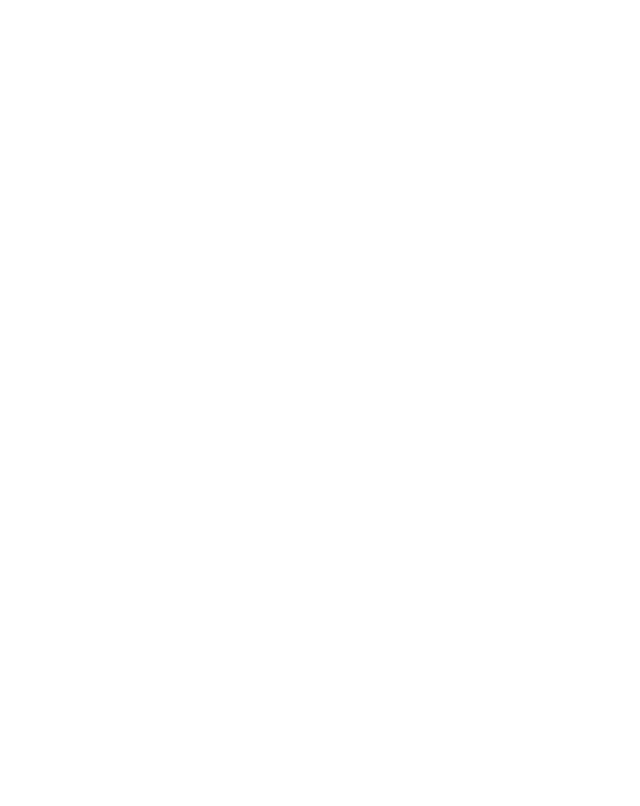
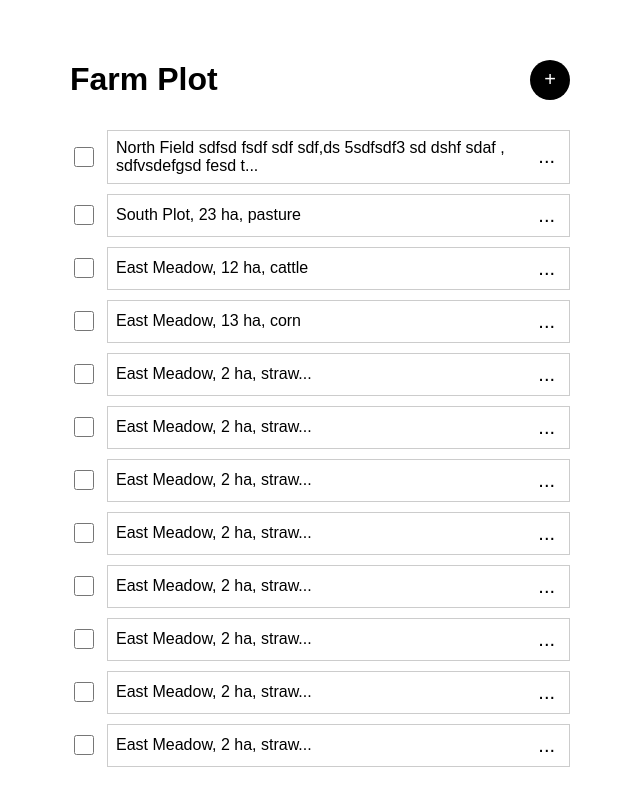
Before and after one commit to SiT3D/hakaton2025, a Vue app in the folder frontend/: page /list in a window 1280 px wide. Before the commit this address had no page. Shown: the whole page, without its empty margins (320-960 px from the left). Built offline with nearby package versions, Linux system fonts and the light colour scheme.

Commit message:
vue pages

```diff
--- a/frontend/src/router/index.js
+++ b/frontend/src/router/index.js
@@ -1,10 +1,12 @@
 import { createRouter, createWebHistory } from 'vue-router'
 import Register from '../views/Register.vue'
 import Login from '../views/Login.vue'
+import List from '../views/List.vue'
 
 const routes = [
     { path: '/register', component: Register },
     { path: '/login', component: Login },
+    { path: '/list', component: List },
 ]
 
 const router = createRouter({
--- /dev/null
+++ b/frontend/src/views/List.vue
@@ -0,0 +1,243 @@
+<template>
+  <div class="farm">
+    <div class="header">
+      <h1>Farm Plot</h1>
+      <button class="add" @click="addPlot">+</button>
+    </div>
+
+    <div v-for="plot in plots" :key="plot.id" class="plot">
+      <input type="checkbox" :value="plot.id" v-model="selected"/>
+
+      <div class="plot-info">
+        {{ plot.name }}
+        <div class="dropdown">
+          <button @click="toggleMenu(plot.id)" class="dots">...</button>
+          <div v-if="openMenu === plot.id" class="menu">
+            <button @click="change(plot)">Change</button>
+            <button @click="exportOne(plot)">Export</button>
+            <button @click="remove(plot)">Delete</button>
+          </div>
+        </div>
+      </div>
+    </div>
+
+    <button v-if="selected.length > 1" class="export-all" @click="exportAll">
+      export selected ({{ selected.length }})
+    </button>
+  </div>
+</template>
+
+<script setup>
+import {ref} from "vue"
+
+const plots = ref([
+  {
+    id: 1,
+    name: "North Field sdfsd fsdf sdf sdf,ds 5sdfsdf3 sd dshf sdaf , sdfvsdefgsd fesd t..."
+  },
+  {
+    id: 2,
+    name: "South Plot, 23 ha, pasture"
+  },
+  {
+    id: 3,
+    name: "East Meadow, 12 ha, cattle"
+  },
+  {
+    id: 4,
+    name: "East Meadow, 13 ha, corn"
+  },
+  {
+    id: 5,
+    name: "East Meadow, 2 ha, straw..."
+  },
+  {
+    id: 6,
+    name: "East Meadow, 2 ha, straw..."
+  },
+  {
+    id: 7,
+    name: "East Meadow, 2 ha, straw..."
+  },
+  {
+    id: 8,
+    name: "East Meadow, 2 ha, straw..."
+  },
+  {
+    id: 9,
+    name: "East Meadow, 2 ha, straw..."
+  },
+  {
+    id: 10,
+    name: "East Meadow, 2 ha, straw..."
+  },
+  {
+    id: 11,
+    name: "East Meadow, 2 ha, straw..."
+  },
+  {
+    id: 12,
+    name: "East Meadow, 2 ha, straw..."
+  },
+])
+
+const selected = ref([])
+const openMenu = ref(null)
+
+function toggleMenu(id)
+{
+  openMenu.value = openMenu.value === id ? null : id
+}
+
+function addPlot()
+{
+  console.log("Add new")
+}
+
+function change(plot)
+{
+  console.log("Change", plot)
+}
+
+function exportOne(plot)
+{
+  console.log("Export", plot)
+}
+
+function remove(plot)
+{
+  console.log("Delete", plot)
+}
+
+function exportAll()
+{
+  console.log("Export selected:", selected.value)
+}
+</script>
+
+<style scoped>
+.farm
+{
+  max-width: 500px;
+  margin: 40px auto;
+  font-family: sans-serif;
+}
+
+.header
+{
+  display: flex;
+  justify-content: space-between;
+  align-items: center;
+}
+
+.add
+{
+  width: 40px;
+  height: 40px;
+  border: none;
+  border-radius: 50%;
+  background: black;
+  color: white;
+  font-size: 20px;
+  cursor: pointer;
+}
+
+.dots
+{
+  border: none;
+  background: none;
+  font-size: 20px;
+  cursor: pointer;
+}
+
+.plot
+{
+  display: flex;
+  align-items: center;
+  gap: 10px;
+  margin: 10px 0;
+}
+
+.plot-info
+{
+  flex: 1;
+  border: 1px solid #ccc;
+  padding: 8px;
+  display: flex;
+  justify-content: space-between;
+  align-items: center;
+  position: relative;
+}
+
+.dropdown
+{
+  position: relative;
+}
+
+.dropdown button
+{
+  border: none;
+  background: none;
+  font-size: 20px;
+  cursor: pointer;
+}
+
+.menu
+{
+  position: absolute;
+  right: 0;
+  top: 35px;
+  background: white;
+  border: 1px solid #ccc;
+  display: flex;
+  flex-direction: column;
+  z-index: 10;
+}
+
+.menu button
+{
+  border: none;
+  background: none;
+  padding: 8px 12px;
+  cursor: pointer;
+  text-align: left;
+}
+
+.menu button:nth-child(1)
+{
+  color: green;
+}
+
+.menu button:nth-child(2)
+{
+  color: blue;
+}
+
+.menu button:nth-child(3)
+{
+  color: red;
+}
+
+.export-all
+{
+  display: block;
+  position: fixed;
+  bottom: 20px;
+  left: 50%;
+  transform: translateX(-50%);
+  margin: 20px auto;
+  padding: 12px;
+  background: black;
+  color: white;
+  border: none;
+  cursor: pointer;
+  font-weight: bold;
+}
+
+input[type="checkbox"]
+{
+  width: 20px;
+  height: 20px;
+  cursor: pointer;
+}
+</style>
--- a/frontend/src/views/Login.vue
+++ b/frontend/src/views/Login.vue
@@ -1 +1,61 @@
-<template>login page</template>
+<template>
+  <div class="login">
+    <h1>Login</h1>
+    <p>Sign in to continue</p>
+
+    <form @submit.prevent="submit">
+      <label>Phone</label>
+      <input
+          v-model="idnp"
+          type="tel"
+          inputmode="tel"
+          pattern="^\+[0-9]{10,15}$"
+          placeholder="+0123456789"
+          required
+      />
+
+      <label>Password</label>
+      <input v-model="password" type="password" placeholder="******" required />
+
+      <button type="submit">login</button>
+    </form>
+  </div>
+</template>
+
+<script setup>
+import { ref } from "vue"
+
+const idnp = ref("")
+const password = ref("")
+
+function submit() {
+  console.log("IDNP:", idnp.value, "Password:", password.value)
+}
+</script>
+
+<style scoped>
+.login {
+  max-width: 400px;
+  margin: 60px auto;
+  text-align: center;
+  font-family: sans-serif;
+}
+form {
+  display: flex;
+  flex-direction: column;
+  gap: 15px;
+}
+input {
+  padding: 10px;
+  border: 1px solid #ccc;
+  font-size: 16px;
+}
+button {
+  background: black;
+  color: white;
+  padding: 12px;
+  border: none;
+  cursor: pointer;
+  font-weight: bold;
+}
+</style>
--- a/frontend/src/views/Register.vue
+++ b/frontend/src/views/Register.vue
@@ -1,7 +1,7 @@
 <template>
   <div class="register">
     <h1>Create new Account</h1>
-    <p>Already Registered? <a href="#">Login</a></p>
+    <p>Already Registered? <a href="/login">Login</a></p>
 
     <form @submit.prevent="submit">
       <label>Phone</label>
```
Also changed, not shown: frontend/src/HelloWorld.vue (deleted, +0 -12 lines).
